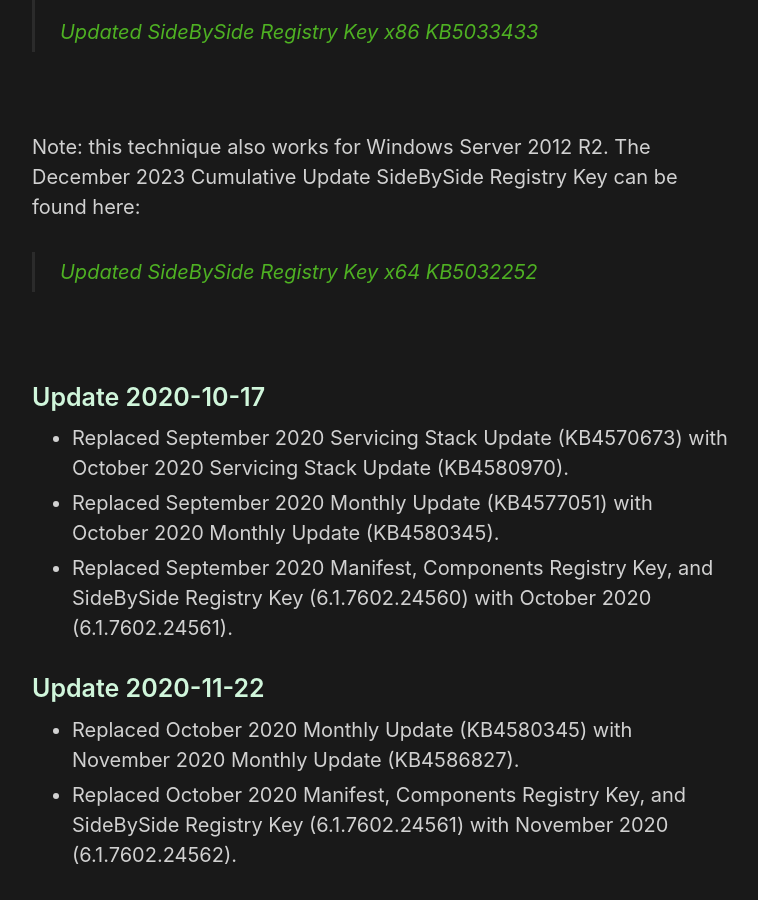
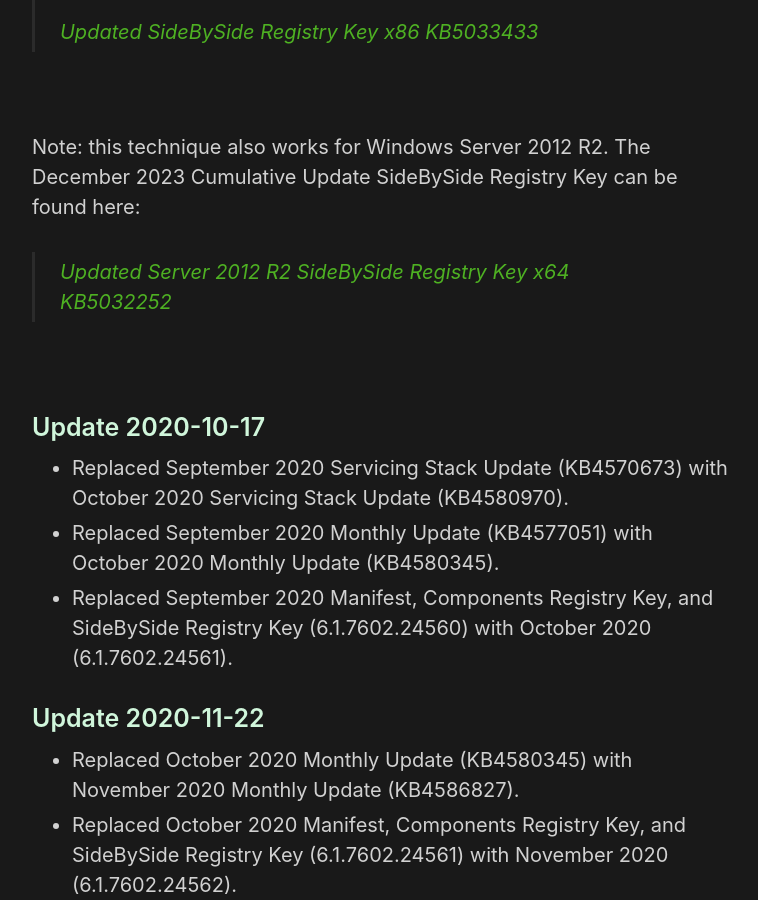
Before and after one commit to HackAndPwn/HackAndPwn.github.io, a Jekyll site: the page built from _posts/2020-09-12-windows-7-esu-analysis-updates.md, in a window 1280 px wide and 900 px high, scrolled down 1903 px. Shown: the whole window, without its empty margins (258-1016 px from the left). Built offline with Jekyll 4.4.1, drawn with Linux system fonts in a browser that asks for light colours.

Commit message:
formatting update

```diff
--- a/_posts/2020-09-12-windows-7-esu-analysis-updates.md
+++ b/_posts/2020-09-12-windows-7-esu-analysis-updates.md
@@ -51,7 +51,7 @@
 
 Note: this technique also works for Windows Server 2012 R2.  The December 2023 Cumulative Update SideBySide Registry Key can be found here:
 
-> [Updated SideBySide Registry Key x64 KB5032252](https://github.com/HackAndPwn/Windows-7-ESU-Analysis/blob/master/2023_12/Server_2012_R2_SideBySideRegistryKey_x64.reg)
+> [Updated Server 2012 R2 SideBySide Registry Key x64 KB5032252](https://github.com/HackAndPwn/Windows-7-ESU-Analysis/blob/master/2023_12/Server_2012_R2_SideBySideRegistryKey_x64.reg)
 
 <br>
 
```
